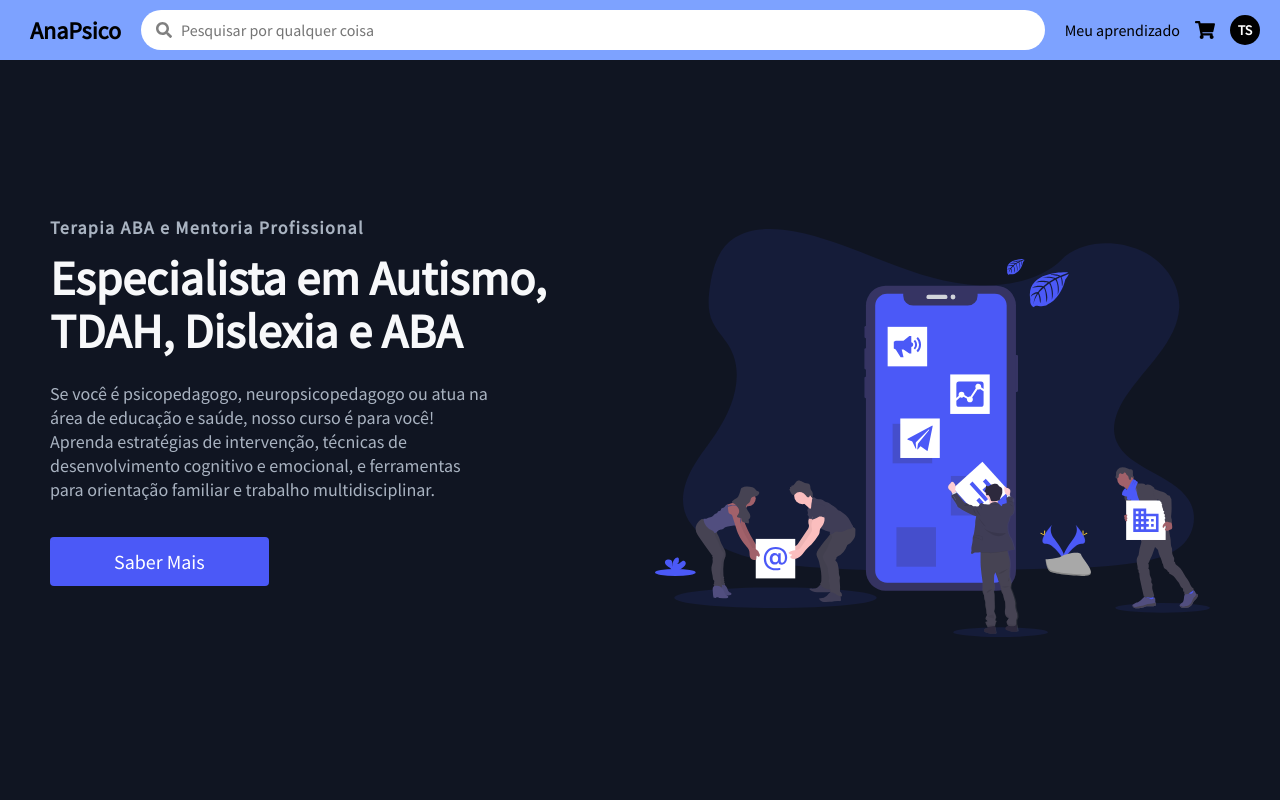
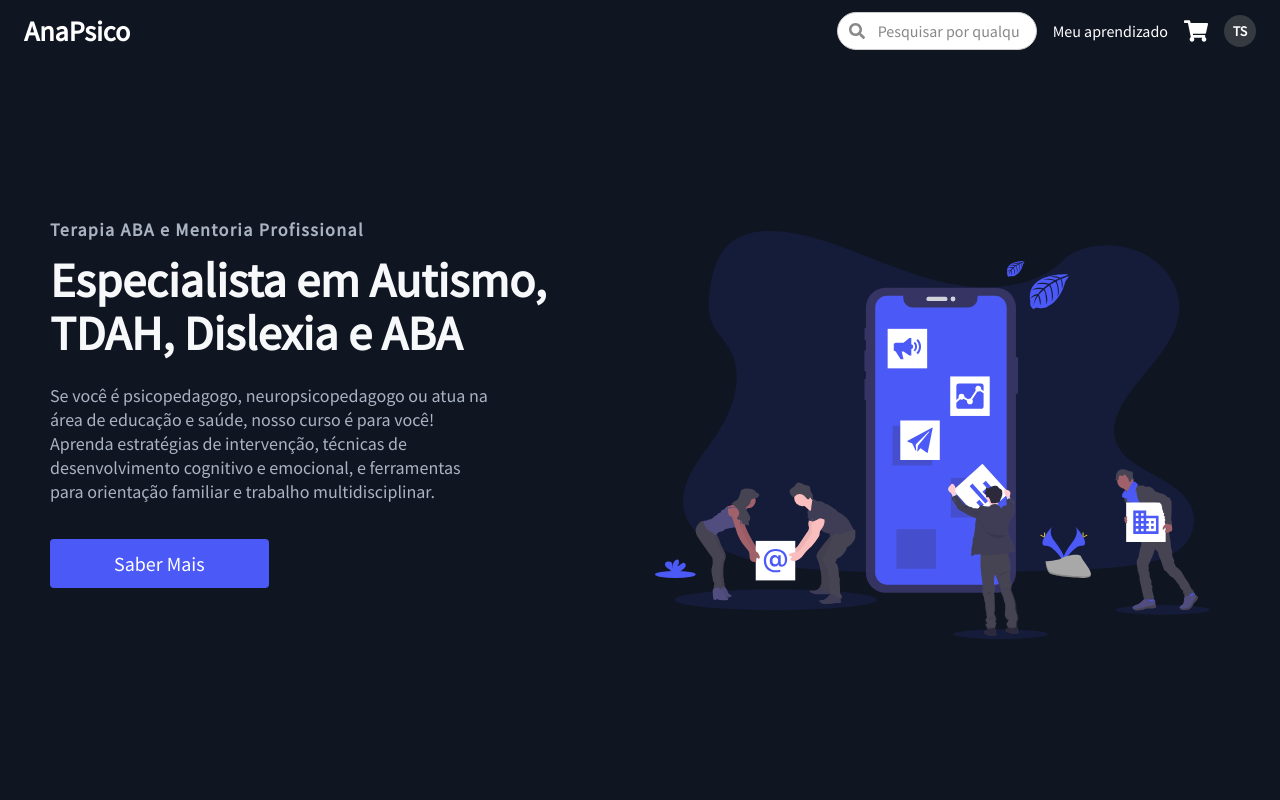
Before and after one commit to TonySandro/course-platform-client, a React (Create React App) app: page / in a window 1280 px wide. Shown: the top 800 px of the page. Built offline with nearby package versions, Linux system fonts and the light colour scheme.

Commit message:
refactor: change in the design of the initial navbar

```diff
--- a/src/components/InitialNavBar/InitialNavBar.elements.js
+++ b/src/components/InitialNavBar/InitialNavBar.elements.js
@@ -1,82 +1,94 @@
-import styled from "styled-components";
-import { FaShoppingCart } from "react-icons/fa";
+// InitialNavBar.elements.js
+import styled from 'styled-components';
+import { FaShoppingCart } from 'react-icons/fa';
 
 export const NavBar = styled.nav`
   display: flex;
   align-items: center;
   justify-content: space-between;
-  background-color: #7da2ff;
-  padding: 10px 20px;
+  background-color: #101522;
+  padding: 0.75rem 1.5rem;
+  box-shadow: 0 2px 4px rgba(0, 0, 0, 0.1);
 `;
 
 export const Logo = styled.div`
-  font-size: 24px;
+  font-size: 1.75rem;
   font-weight: bold;
-  color: black;
+  color: #fff;
   display: flex;
   align-items: center;
-
-  &::before {
-    content: " ";
-    width: 10px;
-    height: 10px;
-    border-radius: 50%;
-  }
 `;
 
 export const SearchBar = styled.div`
-  flex-grow: 1;
-  margin: 0 20px;
+  flex: 0 0 auto;
+  width: 200px;
   position: relative;
+  margin-left: 1rem;
 
   input {
     width: 100%;
-    padding: 10px;
-    padding-left: 40px;
-    border-radius: 25px;
-    border: none;
+    padding: 0.5rem 1rem 0.5rem 2.5rem;
+    border-radius: 20px;
+    border: 1px solid #ccc;
     outline: none;
-    font-size: 16px;
+    font-size: 1rem;
+    color: #333;
+    background-color: #fff;
   }
 
   svg {
     position: absolute;
-    left: 15px;
+    left: 0.75rem;
     top: 50%;
     transform: translateY(-50%);
-    color: gray;
+    color: #888;
+  }
+
+  input::placeholder {
+    color: #888;
   }
 `;
 
 export const UserSection = styled.div`
   display: flex;
   align-items: center;
-  gap: 15px;
+  gap: 1rem;
+
+  span {
+    font-size: 1rem;
+    color: #fff;
+    cursor: pointer;
+
+    &:hover {
+      text-decoration: underline;
+    }
+  }
 `;
 
 export const CartIcon = styled(FaShoppingCart)`
-  font-size: 20px;
+  font-size: 1.5rem;
+  color: #fff;
   cursor: pointer;
+
+  &:hover {
+    color: #ddd;
+  }
 `;
 
 export const ProfileIcon = styled.div`
-  width: 30px;
-  height: 30px;
-  background-color: black;
-  color: white;
+  width: 2rem;
+  height: 2rem;
+  background-color: #343a40;
+  color: #fff;
   display: flex;
   align-items: center;
   justify-content: center;
   border-radius: 50%;
   font-weight: bold;
-  font-size: 14px;
-  position: relative;
+  font-size: 0.875rem;
+  cursor: pointer;
 
-  &::after {
-    content: " ";
-    width: 7px;
-    height: 7px;
-    border-radius: 50%;
-    position: absolute;
+  &:hover {
+    opacity: 0.8;
   }
 `;
--- a/src/components/InitialNavBar/InitialNavBar.js
+++ b/src/components/InitialNavBar/InitialNavBar.js
@@ -1,16 +1,23 @@
-import React from "react";
-import { FaShoppingCart, FaSearch } from "react-icons/fa";
-import { NavBar, Logo, SearchBar, UserSection, CartIcon, ProfileIcon } from "./InitialNavBar.elements";
+import React from 'react';
+import { FaSearch } from 'react-icons/fa';
+import {
+  NavBar,
+  Logo,
+  SearchBar,
+  UserSection,
+  CartIcon,
+  ProfileIcon
+} from './InitialNavBar.elements';
 
 const InitialNavBar = () => {
   return (
     <NavBar>
       <Logo>AnaPsico</Logo>
-      <SearchBar>
-        <FaSearch />
-        <input type="text" placeholder="Pesquisar por qualquer coisa" />
-      </SearchBar>
       <UserSection>
+        <SearchBar>
+          <FaSearch />
+          <input type="text" placeholder="Pesquisar por qualquer coisa" />
+        </SearchBar>
         <span>Meu aprendizado</span>
         <CartIcon />
         <ProfileIcon>TS</ProfileIcon>
```
